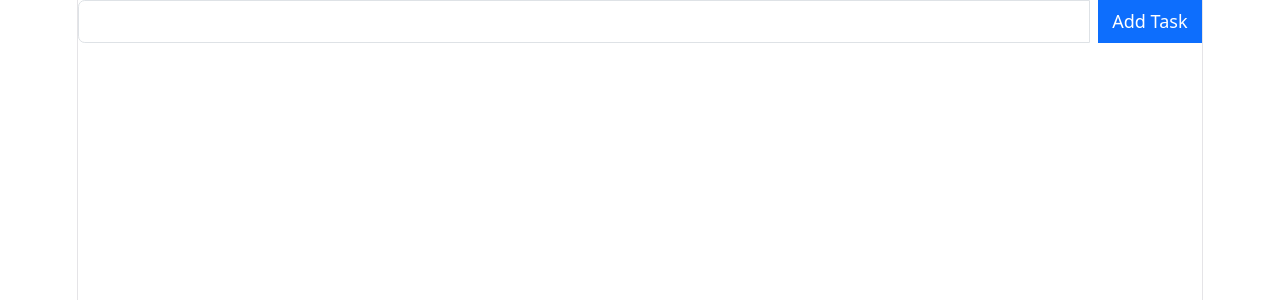
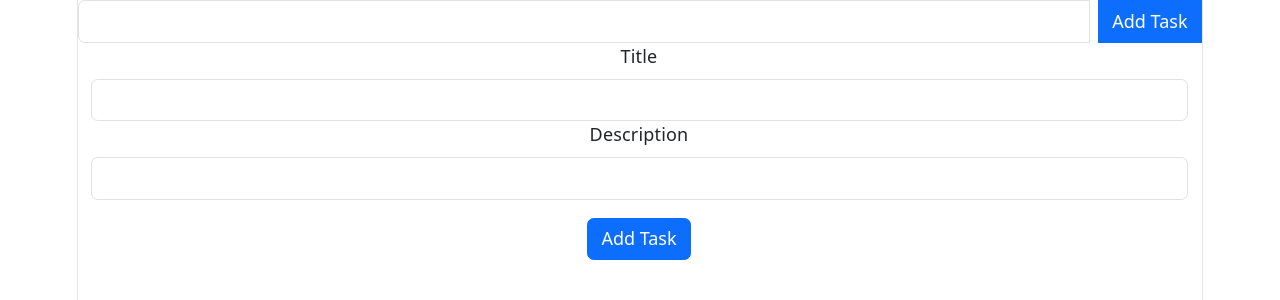
Before and after one commit to gmcallister23/ts-tasklist-assignment, a React (Vite) app: page / in a window 1280 px wide. Shown: the top 300 px of the page. Built offline with nearby package versions, Linux system fonts and the light colour scheme.

Commit message:
Rendering task form and add task to dashboard.

```diff
--- a/src/pages/Dashboard.tsx
+++ b/src/pages/Dashboard.tsx
@@ -1,23 +1,30 @@
 import type { Task } from '../types/Task'
 import React, { useState } from 'react';
 import TaskList from '../components/TaskList';
+import TaskForm from '../components/TaskForm';
 
 const Dashboard: React.FC = () => {
 
     const [tasks, setTasks] = useState<Task[]>([]);
     const [newTask, setNewTask] = useState<string>('');
 
-    const addTask = (): void => {
-        if (newTask.trim() !== '') {
-                const taskToAdd: Task = {
-                    title: newTask,
-                    description: '',
-                    completed: false,
-                }
-            setTasks([...tasks, taskToAdd]);
-            setNewTask('');
-         }
-        };
+    // const addTask = (): void => {
+    //     if (newTask.trim() !== '') {
+    //             const taskToAdd: Task = {
+    //                 title: newTask,
+    //                 description: '',
+    //                 completed: false,
+    //             }
+    //         setTasks([...tasks, taskToAdd]);
+    //         setNewTask('');
+    //      }
+    //     };
+
+    //can remove above const addTask since we are now using TaskForm
+
+    const addTask = (task: Task ) => {
+        setTasks(prev => [...prev, task]);
+    };
 
     const toggleTask = (title: string): void => {
         setTasks((prevTasks) =>
@@ -47,6 +54,7 @@ return (
         <button onClick={addTask} className='btn btn-primary'>Add Task</button>
 
         <TaskList tasks={tasks} toggleTask={toggleTask} deleteTask={deleteTask}/> {/*Chat suggested this as well, we're passing the TaskList and TaskItems in order to map and render the tasks */}
+        <TaskForm addTask={addTask} />
     </div>
 
 
```
